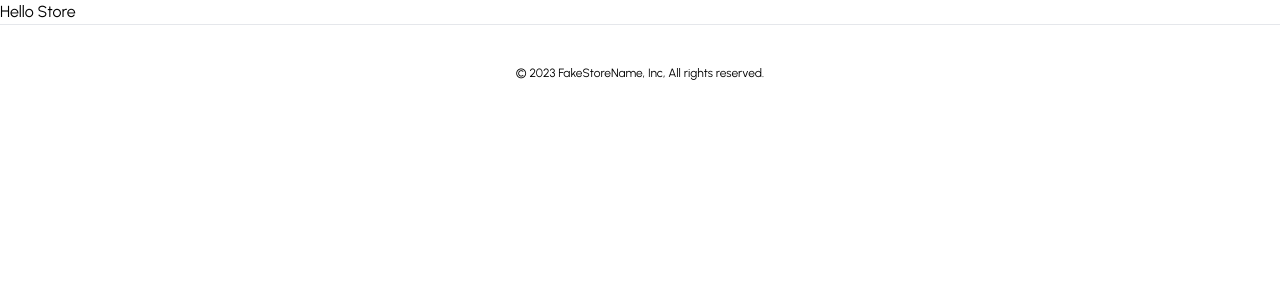
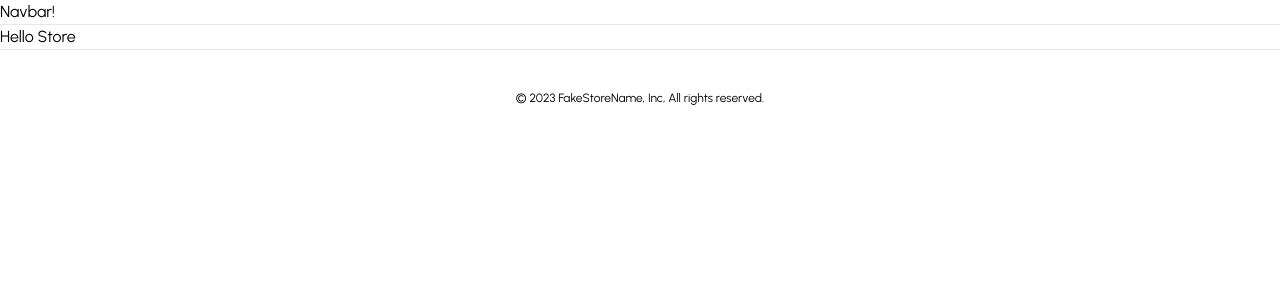
Before and after one commit to DenysBorysiuk/next-ecommerce-store, a Next.js app: page / in a window 1280 px wide. Shown: the top 300 px of the page. Built offline with nearby package versions, Linux system fonts and the light colour scheme.

Commit message:
add navbar

```diff
--- a/app/layout.tsx
+++ b/app/layout.tsx
@@ -3,6 +3,7 @@ import { Urbanist } from 'next/font/google';
 
 import Footer from '@/components/footer';
 import './globals.css';
+import Navbar from '@/components/navbar';
 
 const font = Urbanist({ subsets: ['latin'] });
 
@@ -15,6 +16,7 @@ export default function RootLayout({ children }: { children: React.ReactNode })
   return (
     <html lang="en">
       <body className={font.className}>
+        <Navbar />
         {children}
         <Footer />
       </body>
--- /dev/null
+++ b/components/navbar.tsx
@@ -0,0 +1,5 @@
+const Navbar = () => {
+  return <div className="border-b">Navbar!</div>;
+};
+
+export default Navbar;
```
